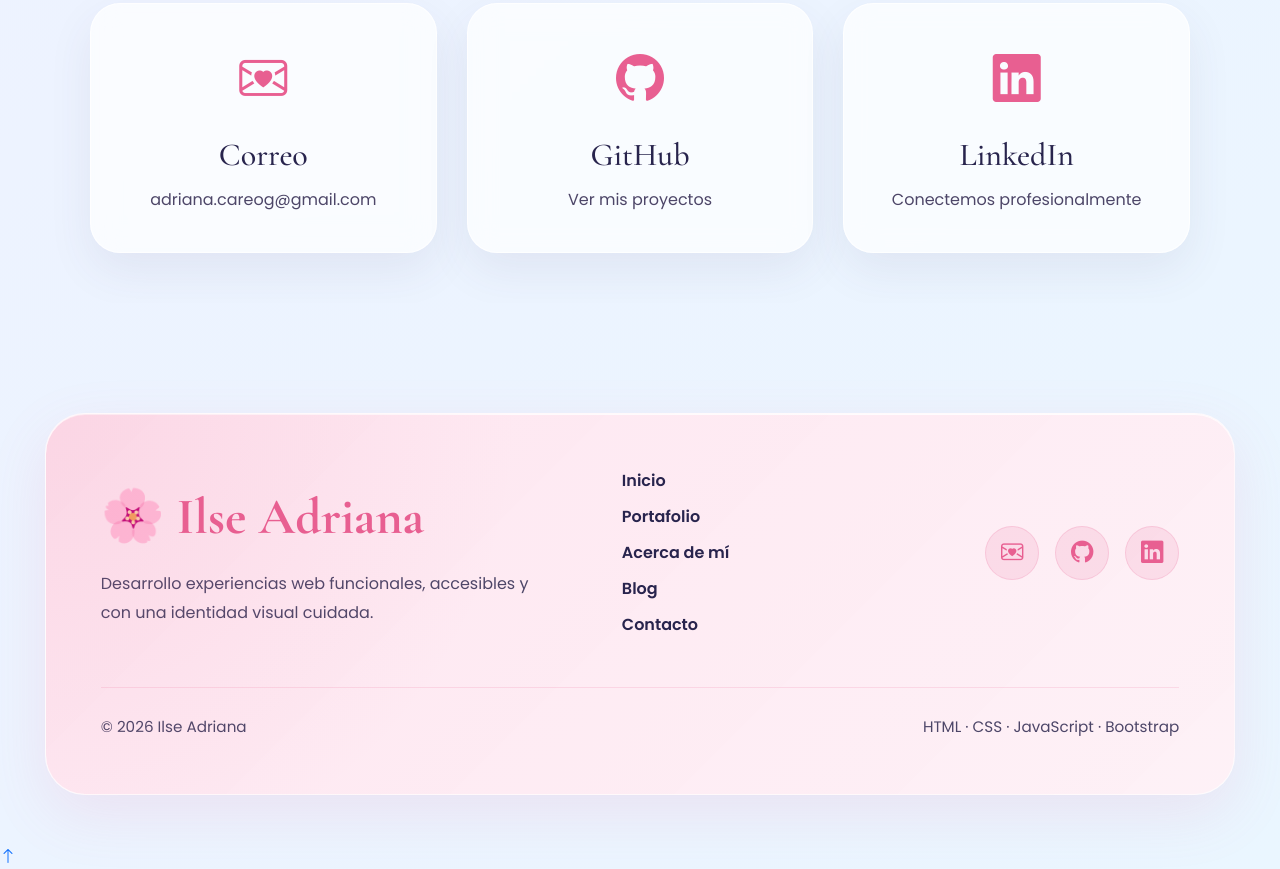
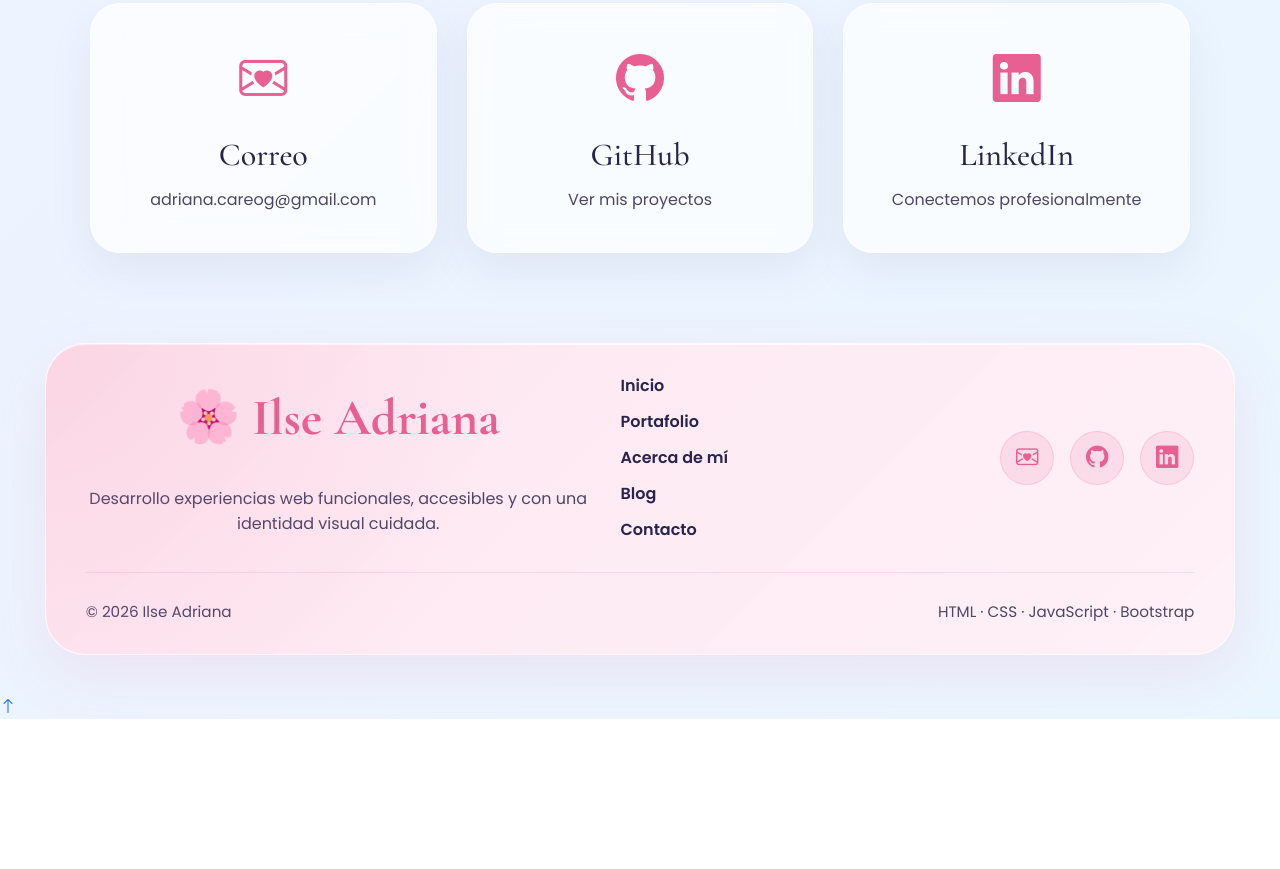
Before and after one commit to iladricg14-lab/Portafolio, a website built with Vite: page index.html in a window 1280 px wide. Shown: the part 9817-10686 px from the top of the page. After the commit the page ends 10536 px from the top, so only its background shows below. Built offline with nearby package versions, Linux system fonts and the light colour scheme.

Commit message:
Se corrigieron detalles del footer

```diff
--- a/src/css/style.css
+++ b/src/css/style.css
@@ -1613,16 +1613,16 @@ html{
 ========================= */
 
 .footer {
-  padding: 110px 20px 50px;
+  padding: 40px 20px;
 }
 
 .footer-card {
   width: min(96%, 1500px);
   margin: 0 auto;
-  padding: 55px;
+  padding: 30px 40px;
   display: grid;
   grid-template-columns: 1.3fr 0.7fr 0.7fr;
-  gap: 50px;
+  gap: 30px;
   align-items: center;
   position: relative;
   overflow: hidden;
@@ -1638,9 +1638,18 @@ html{
     inset 0 1px 0 rgba(255,255,255,.8);
 }
 
+.footer-brand {
+height: 100%;
+  display: flex;
+  flex-direction: column;
+  justify-content: center;
+  text-align: center;
+}
+
 .footer-brand span {
   display: block;
   font-family: "Cormorant Garamond", serif;
+  justify-content: center;
   font-size: clamp(2.4rem, 4vw, 3.6rem);
   font-weight: 700;
   color: var(--color-primary);
@@ -1648,9 +1657,10 @@ html{
 }
 
 .footer-brand p {
-  max-width: 430px;
-  margin: 0;
-  line-height: 1.8;
+   margin: 15px auto 0;
+  max-width: 520px;
+  line-height: 1.6;
+  font-size: 1rem;
   color: var(--color-text);
 }
 
```
